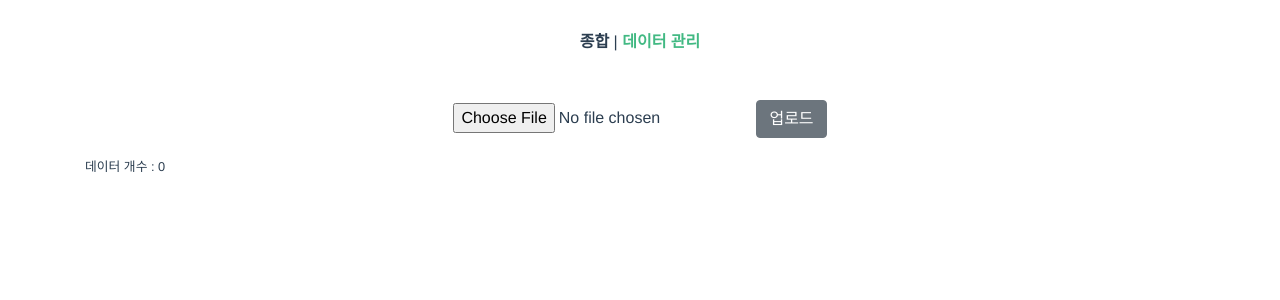
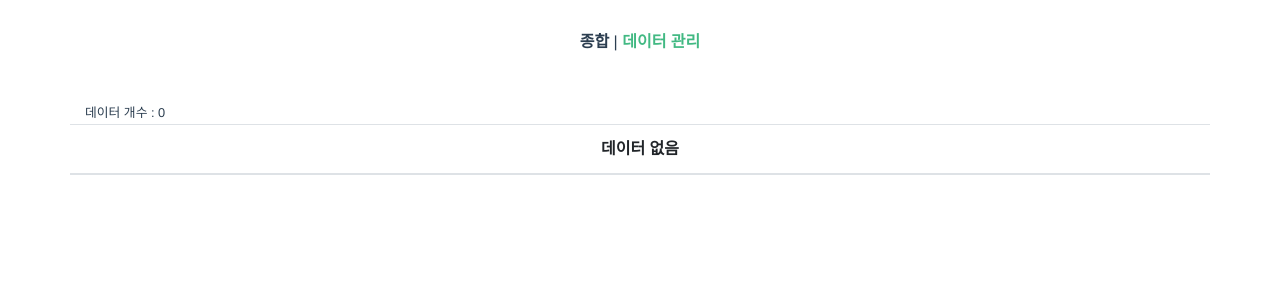
Before and after one commit to dnfwlxo11/visual-excelData2web, a Vue app in the folder client/: page /about in a window 1280 px wide. Shown: the top 300 px of the page. Built offline with nearby package versions, Linux system fonts and the light colour scheme.

Commit message:
add: vuex code (change event -> vuex)

```diff
--- a/client/package.json
+++ b/client/package.json
@@ -13,6 +13,7 @@
     "vue": "^2.6.11",
     "vue-chartjs": "^3.5.1",
     "vue-router": "^3.2.0",
+    "vuex": "^3.6.2",
     "xlsx": "^0.17.0"
   },
   "devDependencies": {
--- a/client/src/main.js
+++ b/client/src/main.js
@@ -1,10 +1,14 @@
 import Vue from 'vue'
 import App from './App.vue'
 import router from './router'
+
+// store.js 로딩
+import { store } from './store/store'
 
 Vue.config.productionTip = false
 
 new Vue({
   router,
+  store: store,
   render: h => h(App)
 }).$mount('#app')
--- /dev/null
+++ b/client/src/store/store.js
@@ -0,0 +1,22 @@
+import Vue from 'vue'
+import Vuex from 'vuex'
+
+Vue.use(Vuex)
+
+export const store = new Vuex.Store({
+    state: {
+        excelData: []
+    },
+
+    getters: {
+        getExcelData: (state) => {
+            return state.excelData
+        }
+    },
+
+    mutations: {
+        setExcelData: (state, payload) => {
+            return state.excelData = payload
+        }
+    }
+})
--- a/client/src/views/About.vue
+++ b/client/src/views/About.vue
@@ -1,10 +1,6 @@
 <template>
     <div class="about">
         <div class="container mt-3 mb-3">
-            <div class="mb-3">
-                <input type="file" @change="fileUpload" entype="multipart/form-data">
-                <button class="btn btn-secondary" @click="uploadExcel">업로드</button>
-            </div>
             <div v-if="excelData" class="text-left">
                 <small>데이터 개수 : {{ excelData.length }}</small>
             </div>
@@ -28,10 +24,7 @@
 </template>
 
 <script>
-    import EventBus from '@/EventBus'
     import axios from 'axios'
-
-    import XLSX from 'xlsx'
 
     export default {
         name: 'About',
@@ -46,12 +39,12 @@
         },
 
         created() {
-            EventBus.$emit("excelData")
 
-            EventBus.$on("excelData", (data) => {
-                console.log('데이터 받음')
-                this.excelData = data
-            })
+        },
+
+        mounted() {
+            this.excelData = this.$store.getters.getExcelData
+            this.keyName = this.excelData.length ? Object.keys(this.excelData[0]) : ['데이터 없음']
         },
 
         methods: {
@@ -66,25 +59,7 @@
                 })
 
                 console.log(res.data)
-            },
-
-            fileUpload(e) {
-                this.file = e.target.files[0]
-
-                const reader = new FileReader()
-
-                reader.onload = (e) => {
-                    const data = reader.result
-                    const excelData = XLSX.read(data, {
-                        type: 'binary'
-                    })
-
-                    this.excelData = XLSX.utils.sheet_to_json(excelData.Sheets['sheet'])
-                    this.keyName = Object.keys(this.excelData[0])
-                }
-
-                reader.readAsBinaryString(this.file)
-            },
+            }
         }
     }
 </script>
--- a/client/src/views/Home.vue
+++ b/client/src/views/Home.vue
@@ -1,21 +1,23 @@
 <template>
     <div class="home">
-        <div class="mb-3">
+        <div v-if="!excelData.length" class="mb-3">
             <input type="file" @change="fileUpload" entype="multipart/form-data">
             <button class="btn btn-secondary" @click="uploadExcel">업로드</button>
+        </div>
+        <div v-else>
+            <button class="btn btn-primary mb-3" @click="initData">초기화</button>
         </div>
         <h2>대충 차트 보여줌</h2>
     </div>
 </template>
 
 <script>
-    import EventBus from '@/EventBus'
     import axios from 'axios'
 
     import XLSX from 'xlsx'
 
     export default {
-        name: 'About',
+        name: 'Home',
 
         data() {
             return {
@@ -26,9 +28,11 @@
         },
 
         created() {
-            EventBus.$on("excelData", () => {
-                EventBus.$emit("excelData", this.excelData)
-            })
+
+        },
+
+        mounted() {
+            this.excelData = this.$store.state.excelData
         },
 
         methods: {
@@ -56,12 +60,18 @@
                         type: 'binary'
                     })
 
-                    this.excelData = XLSX.utils.sheet_to_json(excelData.Sheets['sheet'])
+                    this.$store.commit('setExcelData', XLSX.utils.sheet_to_json(excelData.Sheets['sheet']))
+                    this.excelData = this.$store.getters.getExcelData
                     this.keyName = Object.keys(this.excelData[0])
                 }
 
                 reader.readAsBinaryString(this.file)
             },
+
+            initData() {
+                this.file = null
+                this.$store.commit('setExcelData', [])
+            }
         }
     }
 </script>
```
